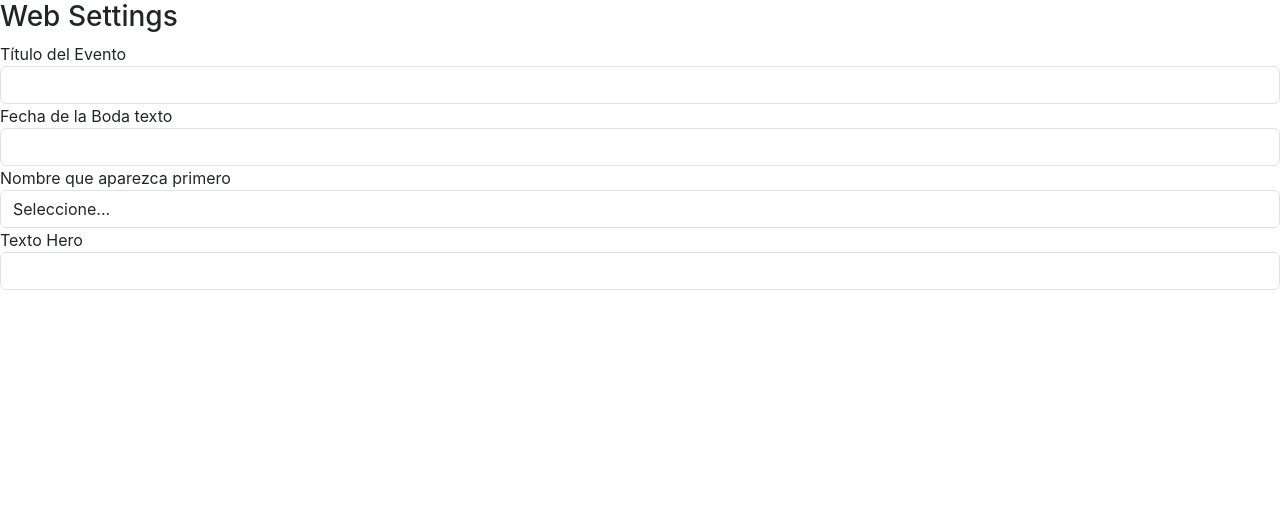
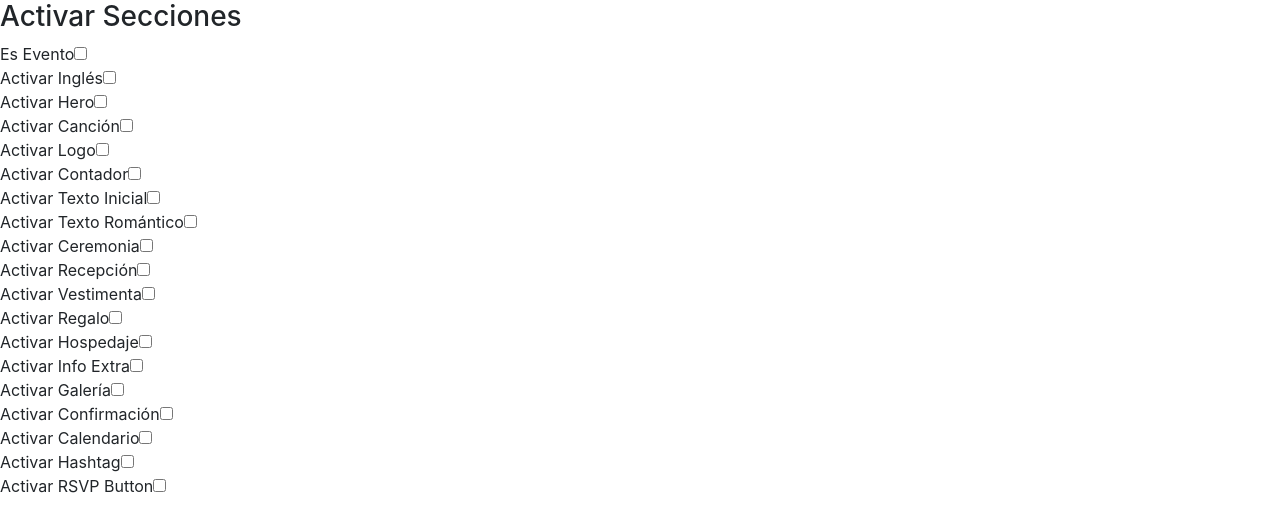
Before and after one commit to lportillo13/dw, a Next.js app: page /dashboard/ActivarSecciones in a window 1280 px wide. Shown: the top 532 px of the page. Built offline with nearby package versions, Linux system fonts and the light colour scheme.

Commit message:
Dashboard Web.js1

```diff
--- a/pages/dashboard/ActivarSecciones.js
+++ b/pages/dashboard/ActivarSecciones.js
@@ -1,186 +1,217 @@
 import React from 'react';
-import CloudImageUploader from './CloudImageUploader';
 
-export default function Web({ formData = {}, handleChange, coupleId }) {
+export default function ActivarSecciones({ formData = {}, handleChange }) {
   return (
     <div>
-      <h3>Web Settings</h3>
-
-      {/* Título del Evento */}
+      <h3>Activar Secciones</h3>
+      {/** Es Evento **/}
       <div className="form-group">
-        <label>Título del Evento</label>
+        <label>Es Evento</label>
         <input
-          type="text"
-          name="titulo_del_evento"
-          className="form-control"
-          value={formData.titulo_del_evento || ''}
+          type="checkbox"
+          name="es_evento"
+          checked={Boolean(formData.es_evento)}
           onChange={handleChange}
         />
       </div>
 
-      {/* Título del Evento Inglés (conditional) */}
-      {formData.activar_ingles && (
+      {/** Activar Inglés **/}
       <div className="form-group">
-          <label>Título del Evento Inglés</label>
+        <label>Activar Inglés</label>
         <input
-            type="text"
-            name="titulo_del_evento_ingles"
-            className="form-control"
-            value={formData.titulo_del_evento_ingles || ''}
-            onChange={handleChange}
-          />
-        </div>
-      )}
-
-      {/* Fecha de la Boda texto */}
-      <div className="form-group">
-        <label>Fecha de la Boda texto</label>
-        <input
-          type="text"
-          name="fecha_de_la_boda_texto"
-          className="form-control"
-          value={formData.fecha_de_la_boda_texto || ''}
+          type="checkbox"
+          name="activar_ingles"
+          checked={Boolean(formData.activar_ingles)}
           onChange={handleChange}
         />
       </div>
 
-      {/* Fecha de la Boda texto Inglés (conditional) */}
-      {formData.activar_ingles && (
+      {/** Activar Hero **/}
       <div className="form-group">
-          <label>Fecha de la Boda texto Inglés</label>
+        <label>Activar Hero</label>
         <input
-            type="text"
-            name="fecha_de_la_boda_texto_ingles"
-            className="form-control"
-            value={formData.fecha_de_la_boda_texto_ingles || ''}
-            onChange={handleChange}
-          />
-        </div>
-      )}
-
-      {/* Nombre que aparezca primero */}
-      <div className="form-group">
-        <label>Nombre que aparezca primero</label>
-        <select
-          name="nombre_que_aparezca_primero"
-          className="form-control"
-          value={formData.nombre_que_aparezca_primero || ''}
-          onChange={handleChange}
-        >
-          <option value="">Seleccione...</option>
-          <option value="novio">Novio</option>
-          <option value="novia">Novia</option>
-        </select>
-      </div>
-
-      {/* Texto Hero */}
-      <div className="form-group">
-        <label>Texto Hero</label>
-        <input
-          type="text"
-          name="texto_hero"
-          className="form-control"
-          value={formData.texto_hero || ''}
+          type="checkbox"
+          name="activar_hero"
+          checked={Boolean(formData.activar_hero)}
           onChange={handleChange}
         />
       </div>
 
-      {/* Texto Hero Inglés (conditional) */}
-      {formData.activar_ingles && (
+      {/** Activar Canción **/}
       <div className="form-group">
-          <label>Texto Hero Inglés</label>
+        <label>Activar Canción</label>
         <input
-            type="text"
-            name="texto_hero_ingles"
-            className="form-control"
-            value={formData.texto_hero_ingles || ''}
+          type="checkbox"
+          name="activar_cancion"
+          checked={Boolean(formData.activar_cancion)}
           onChange={handleChange}
         />
       </div>
-      )}
 
-      {/* Logo Inicial (conditional) */}
-      {formData.activar_logo && (
-        <CloudImageUploader
-          name="logo_inicial"
-          label="Logo Inicial"
-          value={formData.logo_inicial || ''}
-          onChange={handleChange}
-          folder="logos"
-          coupleId={coupleId}
-        />
-      )}
-
-      {/* Media Inicial (conditional on Hero) */}
-      {formData.activar_hero && (
+      {/** Activar Logo **/}
       <div className="form-group">
-          <label>Media Inicial</label>
-          <select
-            name="media_inicial"
-            className="form-control"
-            value={formData.media_inicial || ''}
-            onChange={handleChange}
-          >
-            <option value="">Seleccione...</option>
-            <option value="foto">Foto</option>
-            <option value="video">Video</option>
-            <option value="nada">Nada</option>
-          </select>
-        </div>
-      )}
-
-      {/* Foto Principal (if media photo) */}
-      {formData.activar_hero && formData.media_inicial === 'foto' && (
-        <CloudImageUploader
-          name="foto_principal"
-          label="Foto Principal"
-          value={formData.foto_principal || ''}
-          onChange={handleChange}
-          folder="media_inicial"
-          coupleId={coupleId}
-        />
-      )}
-
-      {/* Video Inicial (if media video) */}
-      {formData.activar_hero && formData.media_inicial === 'video' && (
-        <div className="form-group">
-          <label>Video Inicial (URL)</label>
+        <label>Activar Logo</label>
         <input
-            type="text"
-            name="video_inicial"
-            className="form-control"
-            value={formData.video_inicial || ''}
-            onChange={handleChange}
-            placeholder="https://..."
-          />
-        </div>
-      )}
-
-      {/* Texto Inicial (conditional) */}
-      {formData.activar_texto_inicial && (
-        <div className="form-group">
-          <label>Texto Inicial</label>
-          <textarea
-            name="texto_inicial"
-            className="form-control"
-            value={formData.texto_inicial || ''}
+          type="checkbox"
+          name="activar_logo"
+          checked={Boolean(formData.activar_logo)}
           onChange={handleChange}
         />
       </div>
-      )}
 
-      {/* Texto Inicial Inglés (conditional) */}
-      {formData.activar_texto_inicial && formData.activar_ingles && (
+      {/** Activar Contador **/}
       <div className="form-group">
-          <label>Texto Inicial Inglés</label>
-          <textarea
-            name="texto_inicial_ingles"
-            className="form-control"
-            value={formData.texto_inicial_ingles || ''}
+        <label>Activar Contador</label>
+        <input
+          type="checkbox"
+          name="activar_contador"
+          checked={Boolean(formData.activar_contador)}
           onChange={handleChange}
         />
       </div>
-      )}
+
+      {/** Activar Texto Inicial **/}
+      <div className="form-group">
+        <label>Activar Texto Inicial</label>
+        <input
+          type="checkbox"
+          name="activar_texto_inicial"
+          checked={Boolean(formData.activar_texto_inicial)}
+          onChange={handleChange}
+        />
+      </div>
+
+      {/** Activar Texto Romántico **/}
+      <div className="form-group">
+        <label>Activar Texto Romántico</label>
+        <input
+          type="checkbox"
+          name="activar_texto_romantico"
+          checked={Boolean(formData.activar_texto_romantico)}
+          onChange={handleChange}
+        />
+      </div>
+
+      {/** Activar Ceremonia **/}
+      <div className="form-group">
+        <label>Activar Ceremonia</label>
+        <input
+          type="checkbox"
+          name="activar_ceremonia"
+          checked={Boolean(formData.activar_ceremonia)}
+          onChange={handleChange}
+        />
+      </div>
+
+      {/** Activar Recepción **/}
+      <div className="form-group">
+        <label>Activar Recepción</label>
+        <input
+          type="checkbox"
+          name="activar_recepcion"
+          checked={Boolean(formData.activar_recepcion)}
+          onChange={handleChange}
+        />
+      </div>
+
+      {/** Activar Vestimenta **/}
+      <div className="form-group">
+        <label>Activar Vestimenta</label>
+        <input
+          type="checkbox"
+          name="activar_vestimenta"
+          checked={Boolean(formData.activar_vestimenta)}
+          onChange={handleChange}
+        />
+      </div>
+
+      {/** Activar Regalo **/}
+      <div className="form-group">
+        <label>Activar Regalo</label>
+        <input
+          type="checkbox"
+          name="activar_regalo"
+          checked={Boolean(formData.activar_regalo)}
+          onChange={handleChange}
+        />
+      </div>
+
+      {/** Activar Hospedaje **/}
+      <div className="form-group">
+        <label>Activar Hospedaje</label>
+        <input
+          type="checkbox"
+          name="activar_hospedaje"
+          checked={Boolean(formData.activar_hospedaje)}
+          onChange={handleChange}
+        />
+      </div>
+
+      {/** Activar Info Extra **/}
+      <div className="form-group">
+        <label>Activar Info Extra</label>
+        <input
+          type="checkbox"
+          name="activar_info_extra"
+          checked={Boolean(formData.activar_info_extra)}
+          onChange={handleChange}
+        />
+      </div>
+
+      {/** Activar Galería **/}
+      <div className="form-group">
+        <label>Activar Galería</label>
+        <input
+          type="checkbox"
+          name="activar_galeria"
+          checked={Boolean(formData.activar_galeria)}
+          onChange={handleChange}
+        />
+      </div>
+
+      {/** Activar Confirmación **/}
+      <div className="form-group">
+        <label>Activar Confirmación</label>
+        <input
+          type="checkbox"
+          name="activar_confirmacion"
+          checked={Boolean(formData.activar_confirmacion)}
+          onChange={handleChange}
+        />
+      </div>
+
+      {/** Activar Calendario **/}
+      <div className="form-group">
+        <label>Activar Calendario</label>
+        <input
+          type="checkbox"
+          name="activar_calendario"
+          checked={Boolean(formData.activar_calendario)}
+          onChange={handleChange}
+        />
+      </div>
+
+      {/** Activar Hashtag **/}
+      <div className="form-group">
+        <label>Activar Hashtag</label>
+        <input
+          type="checkbox"
+          name="activar_hashtag"
+          checked={Boolean(formData.activar_hashtag)}
+          onChange={handleChange}
+        />
+      </div>
+
+      {/** Activar RSVP Button **/}
+      <div className="form-group">
+        <label>Activar RSVP Button</label>
+        <input
+          type="checkbox"
+          name="activar_rsvp_button"
+          checked={Boolean(formData.activar_rsvp_button)}
+          onChange={handleChange}
+        />
+      </div>
     </div>
   );
 }
```
Lines whose indentation alone changed are shown as unchanged.
